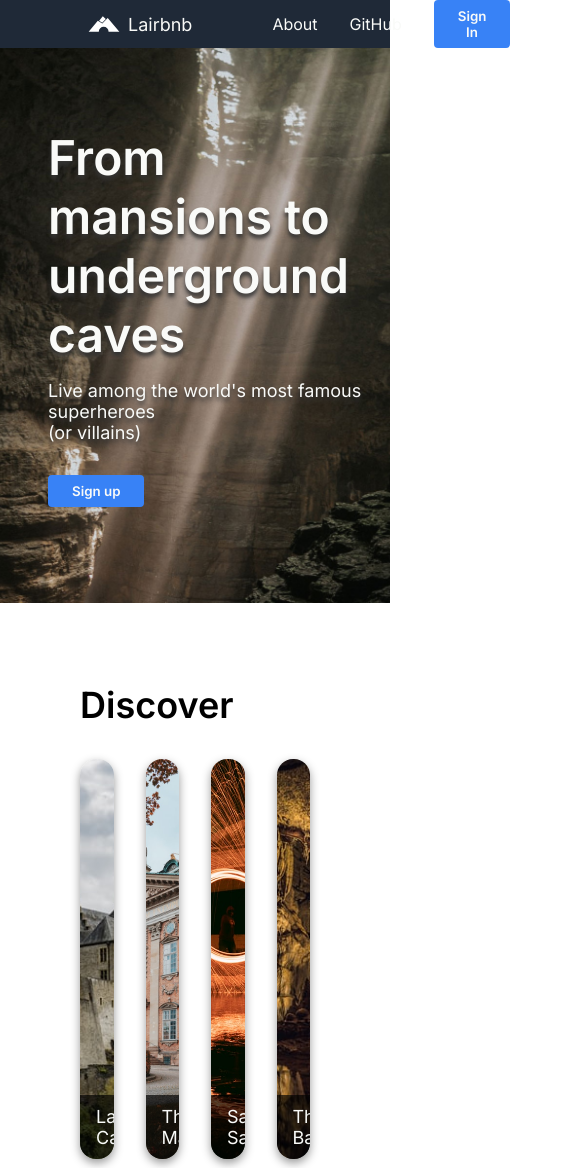
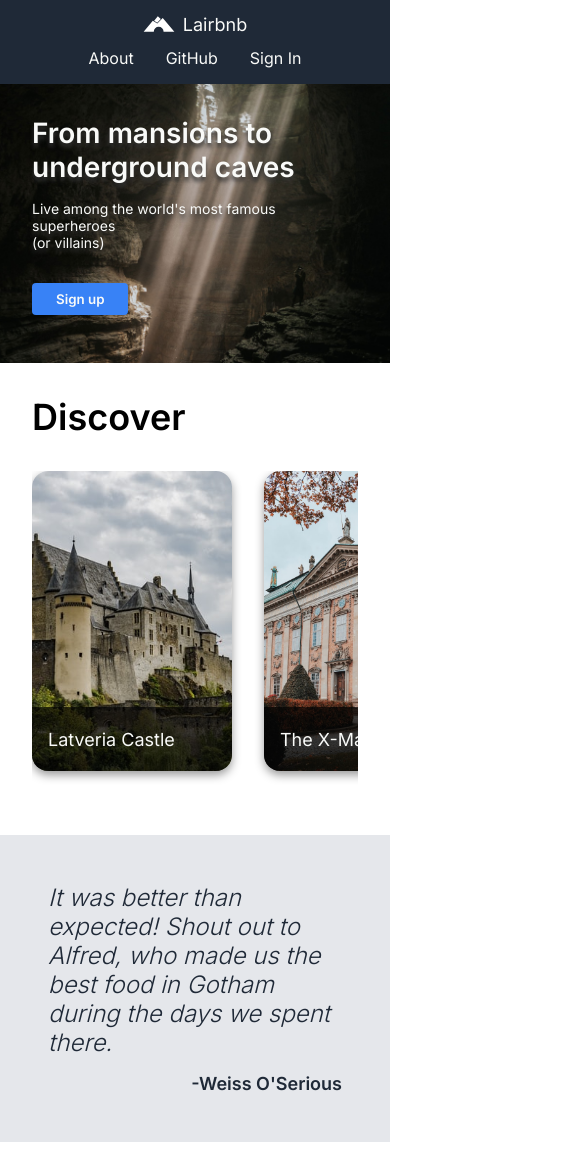
Before and after one commit to llfalcao/odin-landing-page, a website built with webpack: page dist/index.html in a window 390 px wide. Shown: the top 1168 px of the page, 585 px wide, since content can reach past the window. Built offline with Linux system fonts and the light colour scheme.

Commit message:
Make it responsive!

```diff
--- a/src/styles/framework.css
+++ b/src/styles/framework.css
@@ -186,6 +186,10 @@ body {
   padding-right: 5rem;
 }
 
+.mt-1 {
+  margin-top: 1rem;
+}
+
 .mv-1 {
   margin-top: 1rem;
   margin-bottom: 1rem;
--- a/src/styles/main.css
+++ b/src/styles/main.css
@@ -1,7 +1,12 @@
 @import url('framework.css');
 
-.section-wrapper {
+.wrapper {
   max-width: 1360px;
+}
+
+.header .wrapper .logo,
+.footer .logo {
+  padding-right: 0.5rem;
 }
 
 .logo {
@@ -69,15 +74,15 @@
   font-weight: 600;
 }
 
-.quote h2 {
+.quote__main {
   font-weight: 300;
 }
 
-.cta button {
+.cta .btn {
   font-size: 1.1rem;
 }
 
-.cta .section-wrapper {
+.cta .wrapper {
   max-width: 1000px;
 }
 
@@ -85,3 +90,125 @@
   margin-top: 4px;
   font-size: 1rem;
 }
+
+/* Responsive */
+@media (max-width: 1280px) {
+  .gallery .wrapper {
+    width: 100vw;
+    padding: 2rem;
+  }
+
+  .gallery__container {
+    overflow-x: auto;
+    padding-bottom: 2rem;
+    scrollbar-width: thin;
+    padding-right: 0;
+  }
+
+  .gallery__item {
+    min-width: 250px;
+  }
+
+  .cta .wrapper {
+    flex-direction: column;
+    align-items: start;
+    gap: 2rem;
+    margin: 5rem auto;
+  }
+}
+
+@media (max-width: 1024px) {
+  .header .logo,
+  .header .navigation {
+    padding: 0;
+  }
+
+  .header .wrapper {
+    max-width: 90%;
+  }
+
+  .hero {
+    animation: none;
+  }
+
+  .hero__title {
+    font-size: 36px;
+  }
+
+  .hero__subtext {
+    font-size: 16px;
+  }
+
+  .gallery__item {
+    min-width: 200px;
+    height: 300px;
+  }
+
+  .quote__main {
+    font-size: 32px;
+  }
+
+  .cta .wrapper {
+    margin: 2rem auto;
+    padding: 2rem;
+    max-width: calc(100% - 4rem);
+  }
+}
+
+@media (max-width: 480px) {
+  .header .wrapper {
+    flex-wrap: wrap;
+    justify-content: center;
+    padding: 0 1rem 1rem;
+    column-gap: 2rem;
+  }
+
+  .header .btn {
+    background: none;
+    padding: inherit;
+    font-size: inherit;
+    font-weight: inherit;
+  }
+
+  .hero .wrapper {
+    margin: 2rem 0;
+  }
+
+  .hero__text {
+    width: 100%;
+    padding: 0 2rem;
+  }
+
+  .hero__title {
+    font-size: 28px;
+  }
+
+  .hero__subtext {
+    font-size: 14px;
+    max-width: 90%;
+  }
+
+  .quote .wrapper {
+    padding: 3rem;
+  }
+
+  .quote__main {
+    font-size: 24px;
+  }
+
+  .footer .wrapper {
+    flex-direction: column;
+    justify-content: center;
+    gap: 0;
+    padding-bottom: 1rem;
+  }
+
+  .footer .logo {
+    justify-content: center;
+    flex-grow: 0;
+  }
+
+  .footer__contact a {
+    padding: 0 0.5rem;
+  }
+}
```
Also changed, not shown: dist/index.html, dist/main.js.
